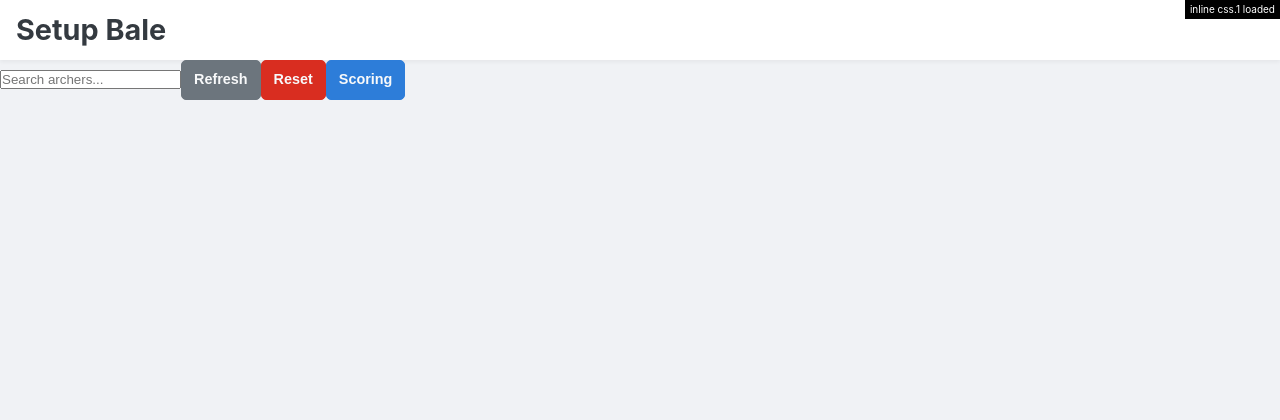
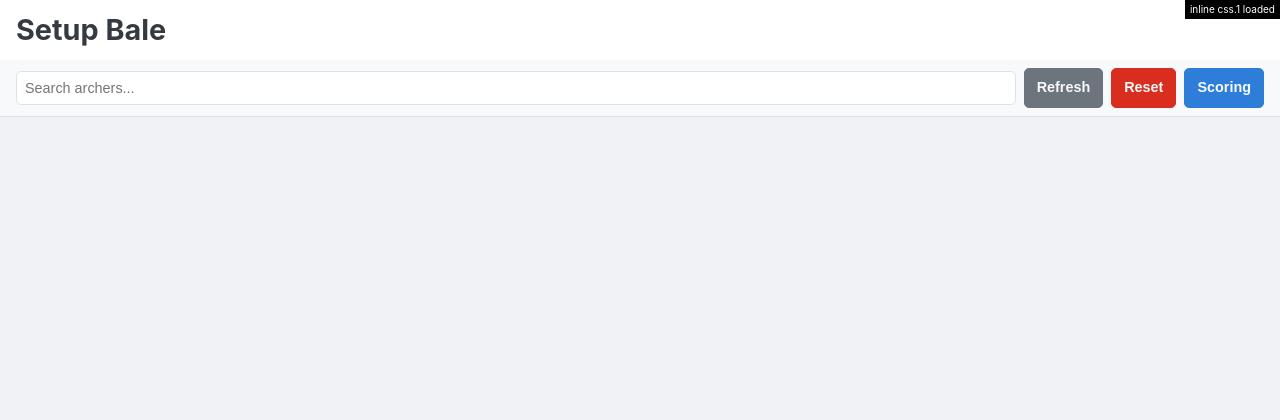
Before and after one commit to Tryentist-1/wdv, a PHP site: page /ranking_round.html in a window 1280 px wide. Shown: the top 420 px of the page. Run offline with PHP 8.4, Linux system fonts and the light colour scheme.

Commit message:
feat(ranking-round): add styles for archer select list

```diff
--- a/css/main.css
+++ b/css/main.css
@@ -104,6 +104,77 @@ hr {
 .page-header h1 {
   text-align: left;
   margin: 0;
+}
+
+.page-subheader {
+  display: flex;
+  align-items: center;
+  gap: 0.5rem;
+  padding: 0.5rem 1rem;
+  background-color: var(--light-gray);
+  border-bottom: 1px solid var(--border-gray);
+}
+
+.page-subheader .archer-search-bar {
+  flex-grow: 1; /* Makes search bar take available space */
+  padding: 8px;
+  border: 1px solid var(--border-gray);
+  border-radius: var(--border-radius);
+  font-size: clamp(0.8rem, 2vw, 0.9rem);
+}
+
+.archer-select-list {
+  padding: 0 0.5rem;
+}
+
+.list-header {
+  padding: 0.8rem 0.4rem;
+  font-weight: bold;
+  font-size: 1.1em;
+  color: var(--medium-gray);
+  background-color: #f0f2f5;
+  border-bottom: 1px solid var(--border-gray);
+  border-top: 1px solid var(--border-gray);
+}
+
+.archer-select-row {
+  display: flex;
+  align-items: center;
+  padding: 0.8rem 0.4rem;
+  border-bottom: 1px solid #f0f2f5;
+  cursor: pointer;
+  background-color: var(--score-white);
+  transition: background-color 0.2s;
+}
+
+.archer-select-row:hover {
+  background-color: #f8f9fa;
+}
+
+.archer-select-row .favorite-star {
+  font-size: 1.4em;
+  margin-right: 0.8rem;
+  min-width: 1.2em;
+  text-align: center;
+}
+
+.archer-select-row input[type="checkbox"] {
+  margin-right: 0.8rem;
+  width: 1.2em;
+  height: 1.2em;
+}
+
+.archer-select-row .archer-name-label {
+  flex-grow: 1;
+  font-size: 1.1em;
+  font-weight: 500;
+  text-align: left;
+}
+
+.archer-select-row .archer-details-label {
+  font-size: 0.9em;
+  color: var(--medium-gray);
+  padding: 0 0.5rem;
 }
 
 /* ======================
```
